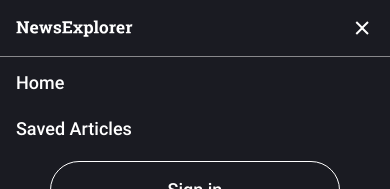
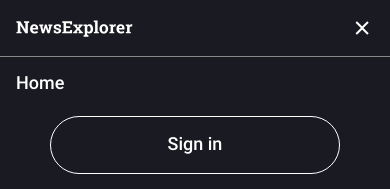
Before and after one commit to AmitGit217/news-explorer-frontend, a React (Create React App) app: page / in a window 390 px wide. Both pictures are taken after a click on the button 362 px from the left and 28 px from the top of the page. Shown: the top 189 px of the page. Built offline with nearby package versions, Linux system fonts and the light colour scheme.

Commit message:
feat: show saverd areticles on condition for mobile

```diff
--- a/src/components/Navigation/Navigation.jsx
+++ b/src/components/Navigation/Navigation.jsx
@@ -5,6 +5,7 @@ import { useStore } from "../../store";
 
 export default function Navigation() {
     const navigate = useNavigate();
+    const { isLoggedIn } = useStore().currentUser;
     const { openPopup } = useStore().popupWithForm;
     const { isMobileNavOpen, closeMobileNav } = useStore().mobileNav;
 
@@ -37,11 +38,13 @@ export default function Navigation() {
                         <p className='popup-nav__link' onClick={backHome}>
                             Home
                         </p>
-                        <p
-                            className='popup-nav__link'
-                            onClick={goToSavedArticlesPage}>
-                            Saved Articles
-                        </p>
+                        {isLoggedIn && (
+                            <p
+                                className='popup-nav__link'
+                                onClick={goToSavedArticlesPage}>
+                                Saved Articles
+                            </p>
+                        )}
                     </div>
                     <button
                         className='popup-nav__signin'
```
